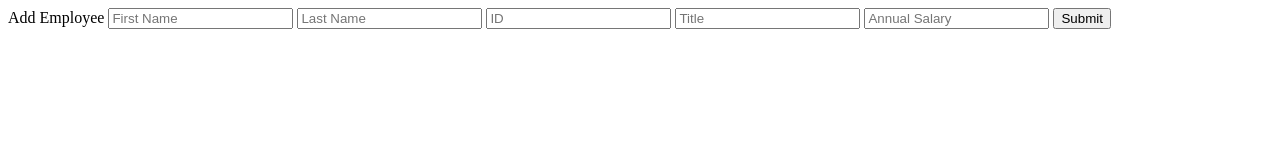
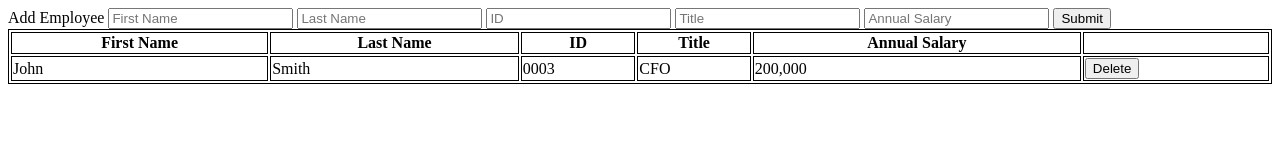
Before and after one commit to KatieStairs/weekend-jquery-salary-calculator, a plain HTML site: page index.html in a window 1280 px wide. Drawn offline with Linux system fonts and the light colour scheme.

Commit message:
Linked my CSS file, started the table, created some base functions.

```diff
--- a/index.html
+++ b/index.html
@@ -6,6 +6,7 @@
     <meta name="viewport" content="width=device-width, initial-scale=1.0">
     <script src = "jquery.js"></script>
     <script src="stylesheet.js"></script>
+    <link rel="stylesheet" href="main.css"></link>
     <title>Salary Calculator</title>
 </head>
 <body>
@@ -17,12 +18,31 @@
         <input type="text" placeholder="Title" id="title">
         <input type="number" placeholder="Annual Salary" id="annualSalary">
         <button id="infoSubmitButton">Submit</button>
-
     </div>
     <table>
         <thead>
+            <tr>
+            <th>First Name</th>
+            <th>Last Name</th>
+            <th>ID</th>
+            <th>Title</th>
+            <th>Annual Salary</th>
+            <th></th>
+            </tr>
+        </thead>
+        <tbody>
+            <tr>
+                <td>John</td>
+                <td>Smith</td>
+                <td>0003</td>
+                <td>CFO</td>
+                <td>200,000</td>
+                <td>
+                    <button class="delete">Delete</button>
+                </td>
+            </tr>
+        </tbody>
 
-    </thead>
     </table>
 </body>
 </html>
--- /dev/null
+++ b/main.css
@@ -0,0 +1,7 @@
+table{
+    width: 100%;
+}
+
+table, th, td {
+    border: 1px solid;
+}
--- a/stylesheet.js
+++ b/stylesheet.js
@@ -1,3 +1,12 @@
-$(document).ready(onReady){
+$(document).ready(readyNow);{
     console.log('hi')
+
 }
+
+function readyNow(){
+    $('body')on.('click', 'delete', deleteEmployee)
+}
+
+function deleteEmployee{
+
+}
```
Lines whose indentation alone changed are shown as unchanged.
